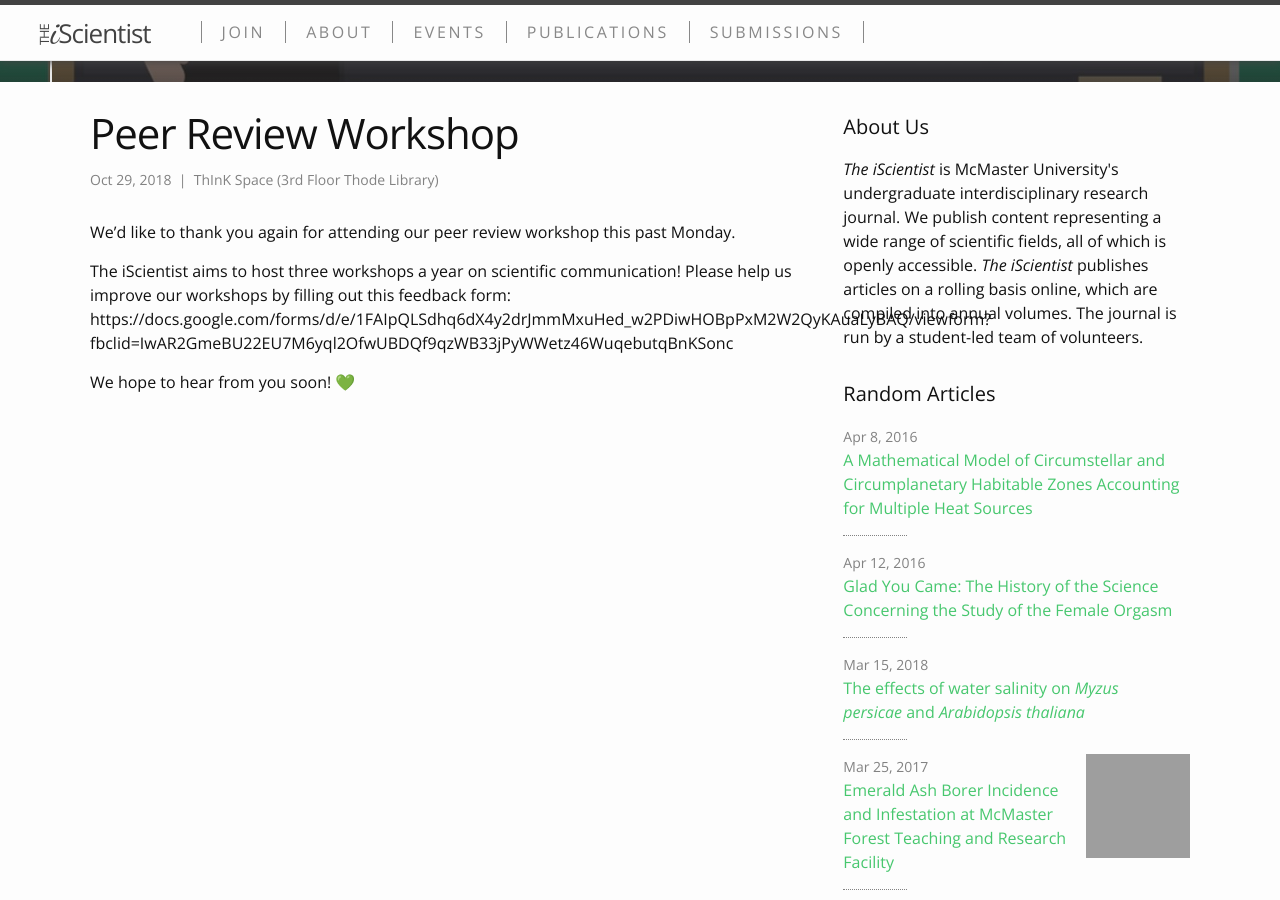
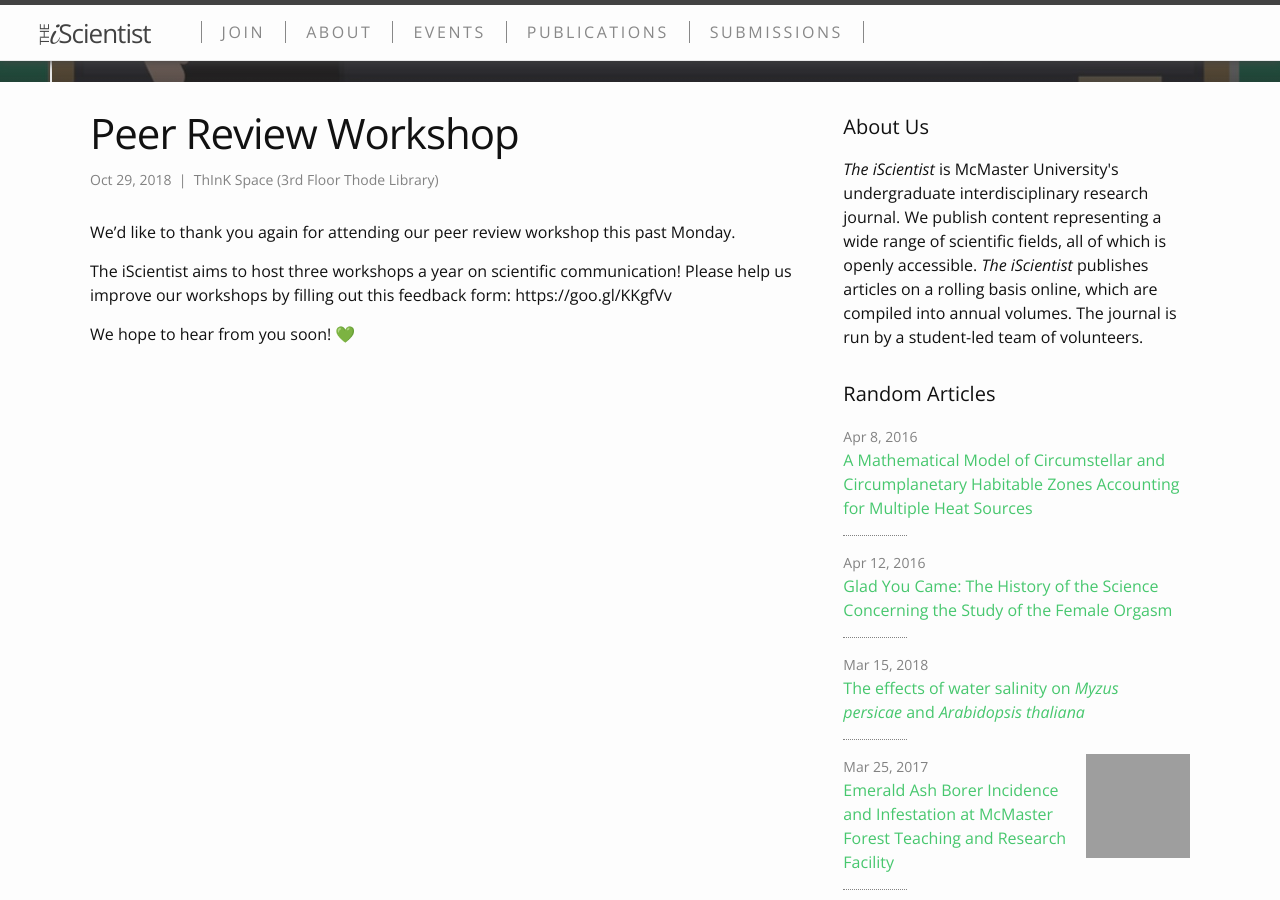
Before and after one commit to iscientist/iscientist.github.io, a Jekyll site: the page built from _events/2018PeerReviewWorkshop.md, in a window 1280 px wide and 900 px high, scrolled down 580 px, cut to the strip 0-900 px from the top of the window. Built offline with Jekyll 4.4.1, drawn with Linux system fonts in a browser that asks for light colours; some of the changed lines change nothing that is shown; grey boxes are pictures that could not be loaded.

Commit message:
Update 2018PeerReviewWorkshop.md

```diff
--- a/_events/2018PeerReviewWorkshop.md
+++ b/_events/2018PeerReviewWorkshop.md
@@ -14,6 +14,6 @@ carousel:
 We'd like to thank you again for attending our peer review workshop this past Monday.
 
 The iScientist aims to host three workshops a year on scientific communication! Please help us improve our workshops by filling out this feedback form:
-https://docs.google.com/forms/d/e/1FAIpQLSdhq6dX4y2drJmmMxuHed_w2PDiwHOBpPxM2W2QyKAuaLyBAQ/viewform?fbclid=IwAR2GmeBU22EU7M6yql2OfwUBDQf9qzWB33jPyWWetz46WuqebutqBnKSonc
+https://goo.gl/KKgfVv
 
 We hope to hear from you soon! 💚
```
